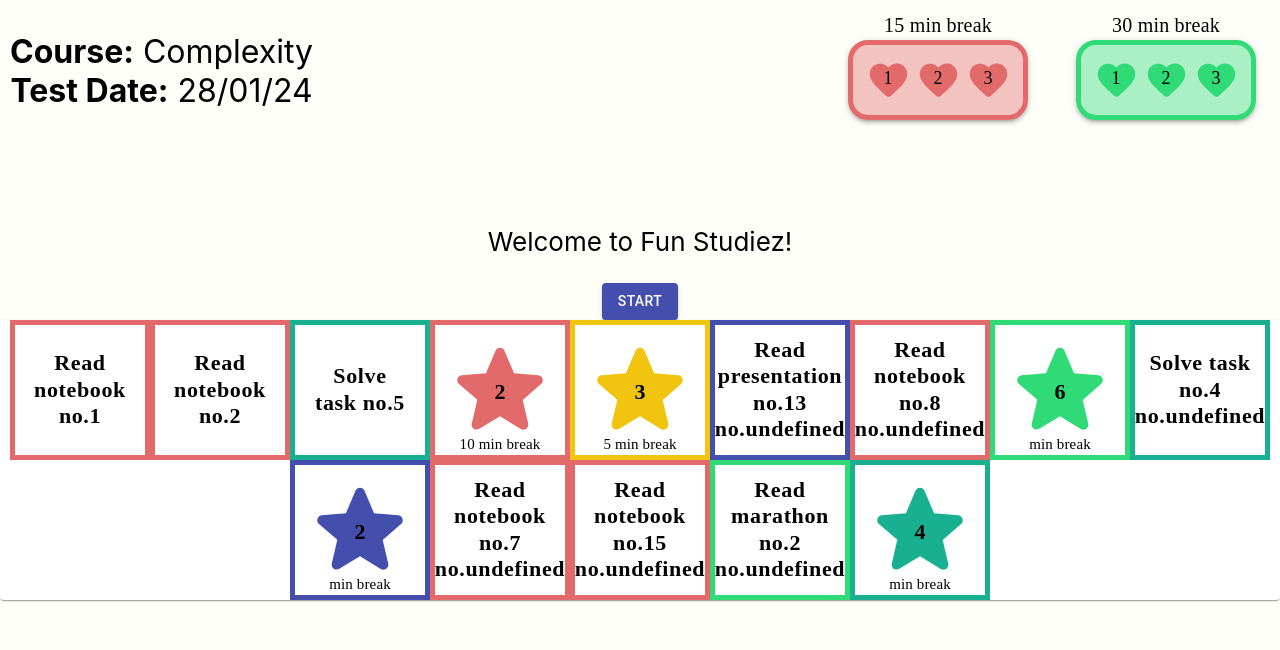
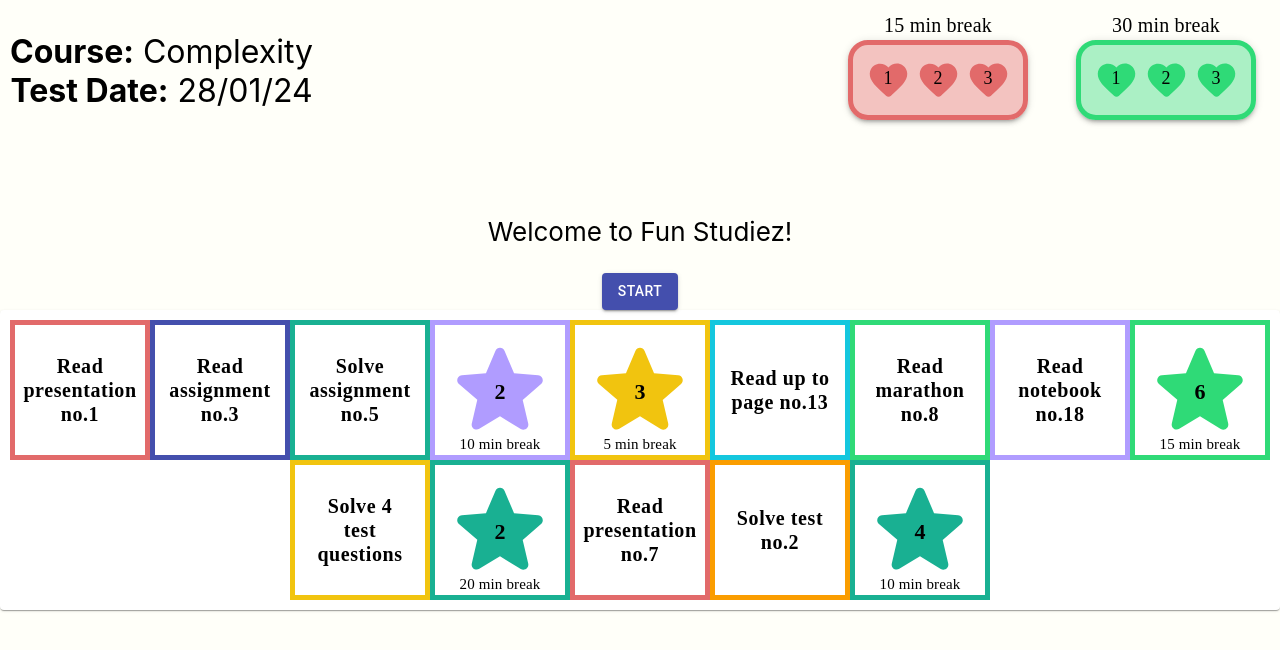
Before and after one commit to amit-erlich/FunStudiez, a React (Create React App) app: page / in a window 1280 px wide. Shown: the top 650 px of the page. Built offline with nearby package versions, Linux system fonts and the light colour scheme.

Commit message:
TaskSquare working well, tasks text is added on theme.js

```diff
--- a/src/App.js
+++ b/src/App.js
@@ -8,6 +8,7 @@ import CourseDetails from './components/CourseDetails';
 import Popup from './components/Popup';
 import TimerPopup from './components/TimerPopup';
 import StarSquare from './components/StarSquare';
+import TaskSquare from './components/TaskSquare';
 
 const handleClick = () => {
   alert('clicked! Lets start')
@@ -61,21 +62,21 @@ function App() {
           start
         </Button>
         <Paper>
-          <Grid>
-            <Square color={theme.palette.pink} text='Read notebook' number='1' />
-            <Square color={theme.palette.pink} text='Read notebook' number='2' />
-            <Square color={theme.palette.blueGreen} text='Solve task' number='5' />
-            <StarSquare color={theme.palette.pink} number='2' breakTime='10' onClick={handleStarSquareClicked} />
+          <Grid style={{padding:'10px'}}>
+            <TaskSquare taskType='R' taskNumber='task1' number='1'/>
+            <TaskSquare taskType='R' taskNumber='task3' number='3'/>
+            <TaskSquare taskType='S' taskNumber='task1' number='5'/>
+            <StarSquare color={theme.palette.lightPurple} number='2' breakTime='10' onClick={handleStarSquareClicked} />
             <StarSquare color={theme.palette.yellow} number='3' breakTime='5' onClick={handleStarSquareClicked} />
-            <Square text='Read presentation no.13' color={theme.palette.darkBlue}></Square>
-            <Square text='Read notebook no.8' color={theme.palette.pink}></Square>
-            <Square text='15 min break' number='6' color={theme.palette.green} isStar={true}></Square>
-            <Square text='Solve task no.4' color={theme.palette.blueGreen}></Square>
-            <Square text='20 min break' number='2' color={theme.palette.darkBlue} isStar={true}></Square>
-            <Square text='Read notebook no.7' color={theme.palette.pink}></Square>
-            <Square text='Read notebook no.15' color={theme.palette.pink}></Square>
-            <Square text='Read marathon no.2' color={theme.palette.green}></Square>
-            <Square text='10 min break' number='4' color={theme.palette.blueGreen} isStar={true}></Square>
+            <TaskSquare taskType='R' taskNumber='task5' number='13'/>
+            <TaskSquare taskType='R' taskNumber='task4' number='8'/>
+            <TaskSquare taskType='R' taskNumber='task2' number='18'/>
+            <StarSquare color={theme.palette.green} number='6' breakTime='15' onClick={handleStarSquareClicked} />
+            <TaskSquare taskType='S' taskNumber='task3' number='4'/>
+            <StarSquare color={theme.palette.blueGreen} number='2' breakTime='20' onClick={handleStarSquareClicked} />
+            <TaskSquare taskType='R' taskNumber='task1' number='7'/>
+            <TaskSquare taskType='S' taskNumber='task2' number='2'/>
+            <StarSquare color={theme.palette.blueGreen} number='4' breakTime='10' onClick={handleStarSquareClicked} />
           </Grid>
         </Paper>
       </header>
--- a/src/components/Popup.js
+++ b/src/components/Popup.js
@@ -12,7 +12,7 @@ const Popup = ({
 
     return (
         <div className="overlay" style={{ position: 'fixed', top: 0, left: 0, width: '100%', height: '100%', backgroundColor: 'rgba(0, 0, 0, 0.5)', display: 'flex', justifyContent: 'center', alignItems: 'center', zIndex: 1 }}>
-            <div className="popup" style={{ backgroundColor: theme.palette.white, border: '2px solid #ccc', padding: '20px', textAlign: 'center', boxShadow: '0px 0px 10px rgba(0, 0, 0, 0.5)' }}>
+            <div className="popup" style={{ backgroundColor: theme.palette.white, border: '2px solid #ccc', padding: '20px', textAlign: 'center', boxShadow: '0px 0px 10px rgba(0, 0, 0, 0.5)', borderRadius: '10%' }}>
                 <Typography variant="h5" gutterBottom style={{ marginBottom: '30px'}}>
                     {headline}
                 </Typography>
--- a/src/components/Square.js
+++ b/src/components/Square.js
@@ -6,7 +6,7 @@ import StarIcon from '@mui/icons-material/StarRounded'; //StarRateRounded
 const CustomButton = styled(Button)(({ theme, borderColor, bgColor }) => ({
   width: '140px',
   height: '140px',
-  fontSize: '22px',
+  fontSize: '20px',
   color: 'black',
   overflow: 'hidden',
   fontWeight: 'bold',
@@ -38,7 +38,7 @@ const Square = ({
 
   const handleButtonClick = () => {
     setClicked(!clicked);
-    if (isStar) {
+    if (isStar && !clicked) {
       onStarClick(breakTime, color);
     }
   };
@@ -53,7 +53,7 @@ const Square = ({
       bgColor={bgColor}
       onClick={handleButtonClick}
     >
-      {!isStar && `${text} no.${number}`}
+      {!isStar && text}
       {isStar && (
         <>
           <StarIcon style={{ color: borderColor, fontSize: '120px' }} />
--- /dev/null
+++ b/src/components/TaskSquare.js
@@ -0,0 +1,26 @@
+import React, { useState } from 'react';
+import Square from './Square';
+import theme from '../theme';
+
+const TaskSquare = ({
+    taskType,
+    taskNumber,
+    number,
+}) => {
+    const typy = taskType === 'R' ? 'readingTask' : (taskType === 'S' ? 'solvingTask' : 'additionalTask');
+    const { text, color } = theme[typy][taskNumber];
+    const squareText =
+        (taskType === 'R' ?
+            `Read ${text} no.${number}` :
+            (taskType != 'S' ?
+                text :
+                (taskNumber === 'task3' ?
+                    `Solve ${number} test questions` :
+                    `Solve ${text} no.${number}`)));
+
+  return (
+    <Square color={theme.palette[color]} text={squareText} />
+  );
+};
+
+export default TaskSquare;
--- a/src/theme.js
+++ b/src/theme.js
@@ -3,6 +3,7 @@ import { createTheme } from '@mui/material/styles';
 const theme = createTheme({
     palette: {
         black: '#000000',
+        gray: '#515C5D',
         white: '#FFFFFF',
         darkBlue: '#444FAD',
         lightBlue: '#14C7DE',
@@ -10,12 +11,61 @@ const theme = createTheme({
         green: '#2FDA77',
         yellow: '#F1C40F',
         orange: '#FA9D00',
+        red: '#B51515',
         pink: '#E26A6A',
-    purple: '#B09CFF',
+        lightPurple: '#B09CFF',
+        purple: '#622C90',
     },
-//   typography: {
-//     fontFamily: 'Assistant, Calibri, Arial'
-//   },
+    readingTask: {
+        task1: {
+            text: 'presentation',
+            color: 'pink',
+        },
+        task2: {
+            text: 'notebook',
+            color: 'lightPurple',
+        },
+        task3: {
+            text: 'assignment',
+            color: 'darkBlue',
+        },
+        task4: {
+            text: 'marathon',
+            color: 'green',
+        },
+        task5: {
+            text: 'up to page',
+            color: 'lightBlue',
+        },
+    },
+    solvingTask: {
+        task1: {
+            text: 'assignment',
+            color: 'blueGreen',
+        },
+        task2: {
+            text: 'test',
+            color: 'orange',
+        },
+        task3: {
+            text: 'test questions',
+            color: 'yellow',
+        },
+    },
+    additionalTask: {
+        task1: {
+            text: '',
+            color: 'red',
+        },
+        task2: {
+            text: '',
+            color: 'purple',
+        },
+        task3: {
+            text: '',
+            color: 'gray',
+        },
+    },
 });
 
 export default theme;
```
Lines whose indentation alone changed are shown as unchanged.
